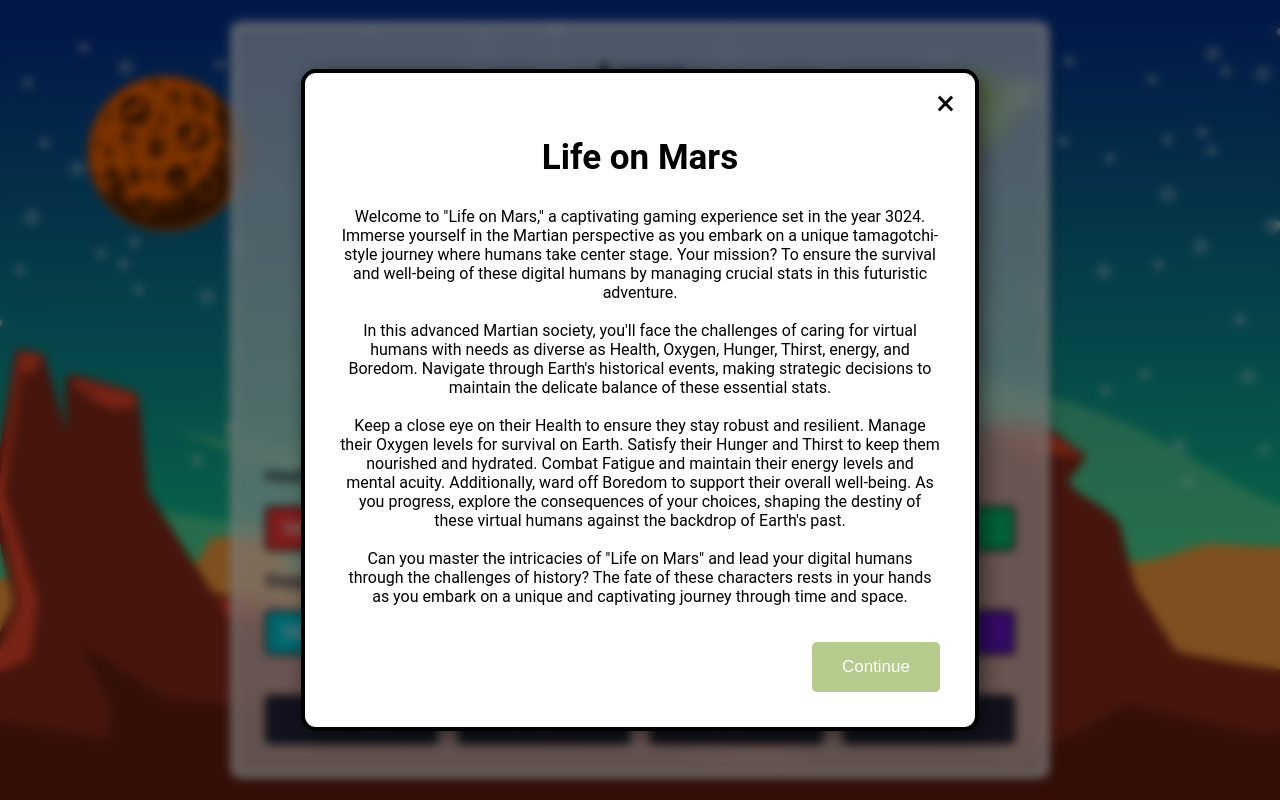
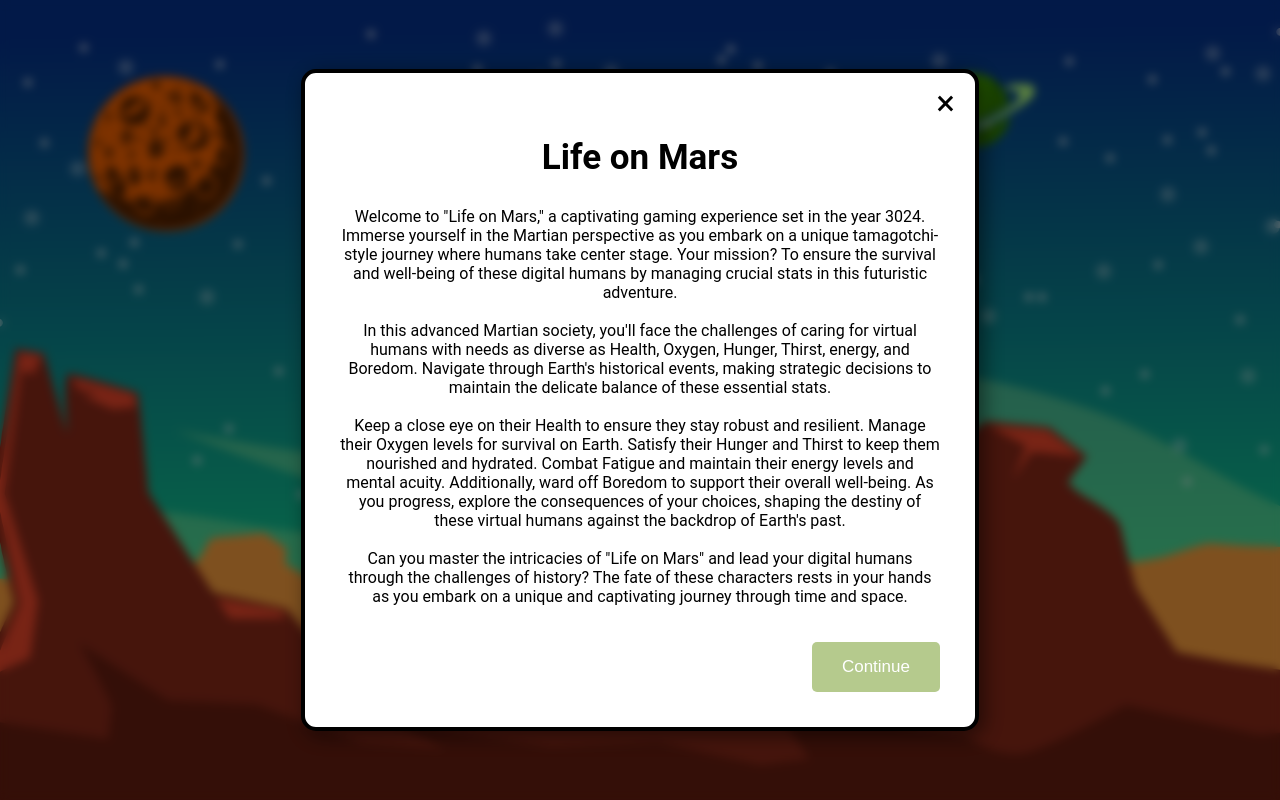
Before and after one commit to latham91/cn-cyberpet-collab, a plain HTML site: page index.html in a window 1280 px wide. Drawn offline with Linux system fonts and the light colour scheme.

Commit message:
changed game screen to hidden

```diff
--- a/index.html
+++ b/index.html
@@ -11,7 +11,7 @@
             <!-- TODO: Character selection screena -->
 
             <!-- TODO: Main game screen -->
-            <div class="gameScreenContainer">
+            <div class="gameScreenContainer hidden">
                 <h3 class="characterName">Aaron</h3>
                 <div class="characterImage">
                     <img src="./assets/charPlaceholder.png" alt="placeholder" />
```
